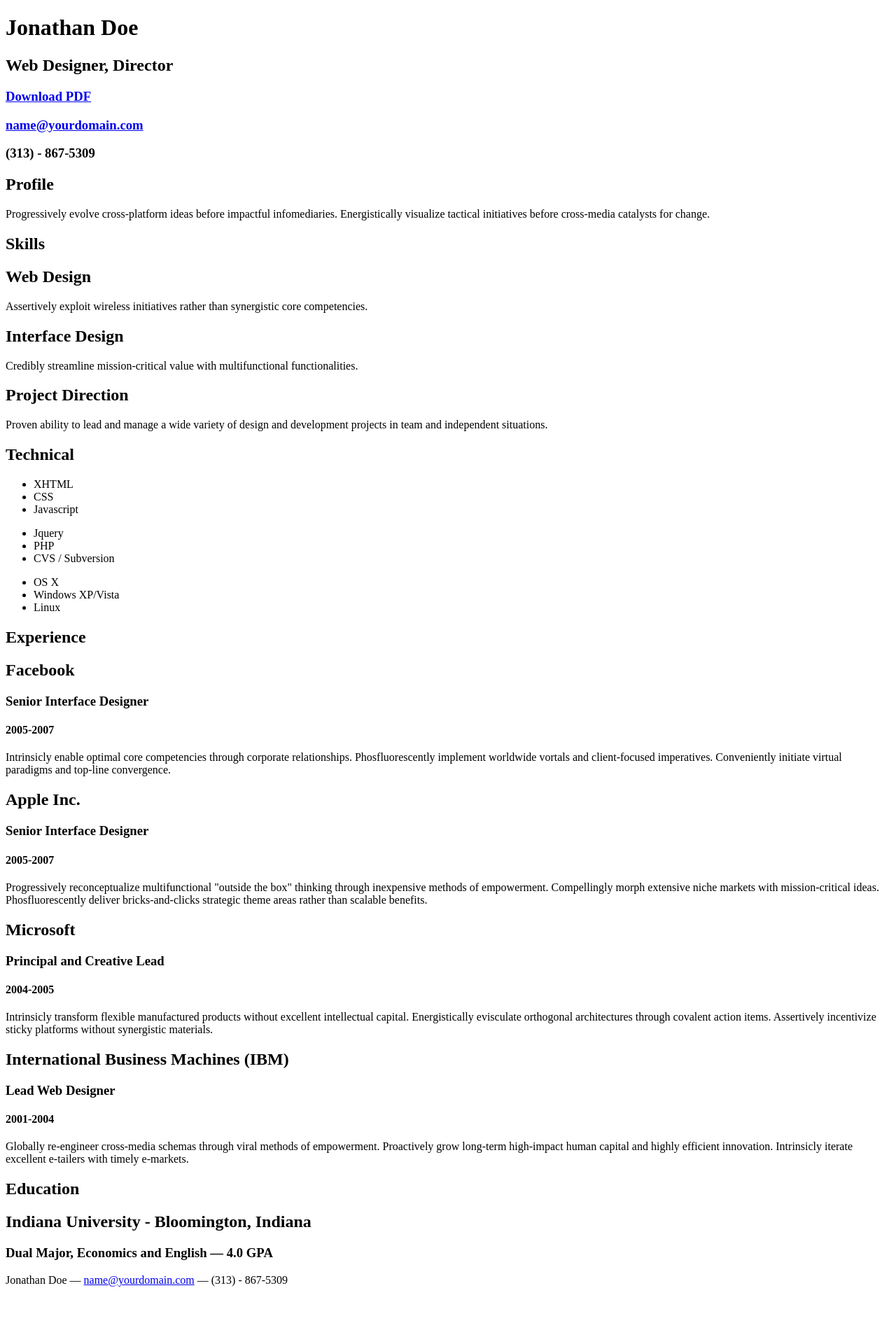
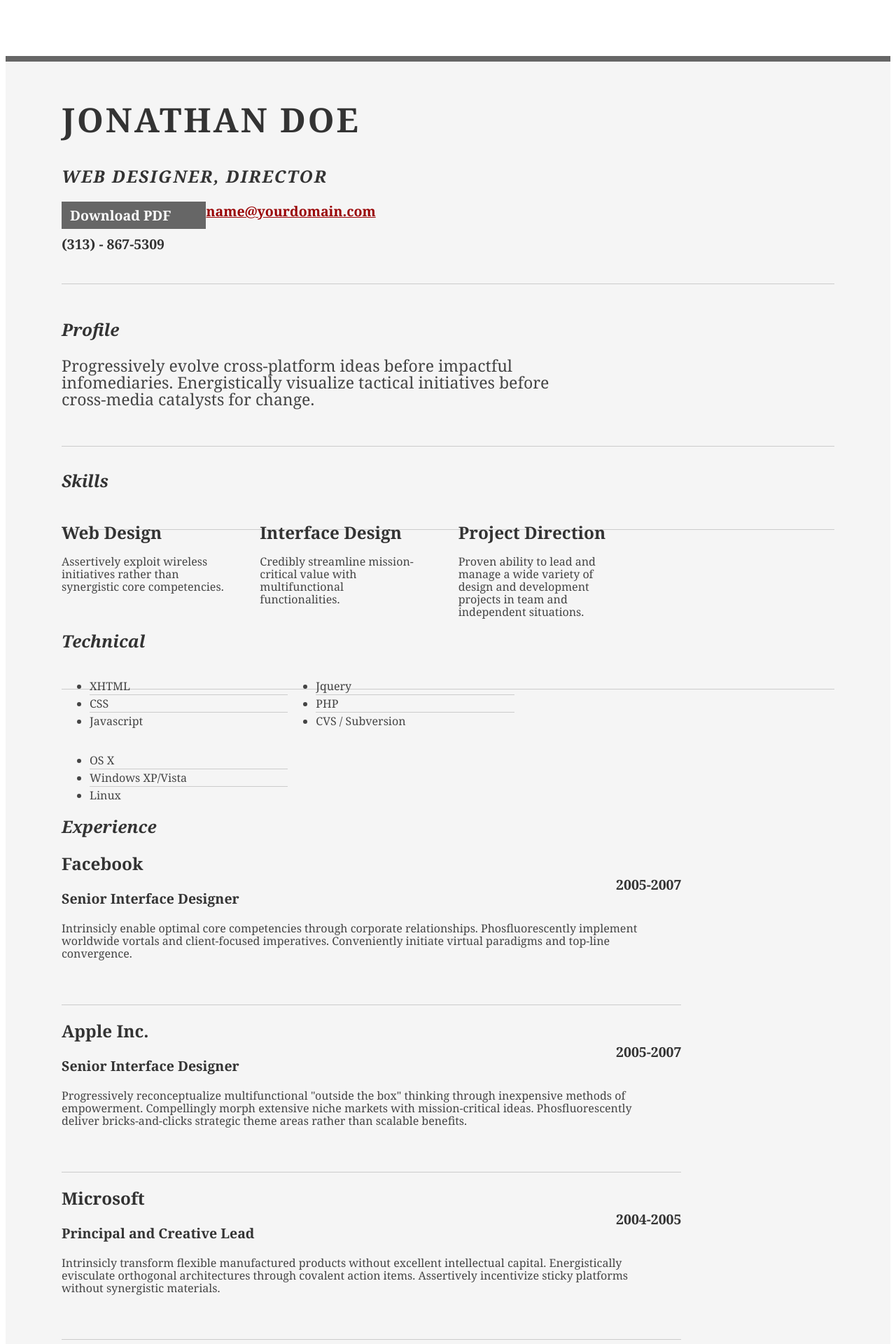
Before and after one commit to jassimran/jassimran.github.io, a Jekyll site: the page about.html, which Jekyll copies as it is, in a window 1280 px wide. Shown: the top 1920 px of the page at 70% size. Built offline with Jekyll 4.4.1, drawn with Linux system fonts in a browser that asks for light colours; Markdown is read by kramdown in place of the engine named in the settings; a style sheet for code colours, icons or effects is not loaded; before the commit the page ends 1854 px from its top, so only the background shows below that.

Commit message:
trying stuff

```diff
--- a/about.html
+++ b/about.html
@@ -9,7 +9,7 @@
 	<meta name="description" content="" />
 
 	<link rel="stylesheet" type="text/css" href="http://yui.yahooapis.com/2.7.0/build/reset-fonts-grids/reset-fonts-grids.css" media="all" />
-	<link rel="stylesheet" type="text/css" href="resume.css" media="all" />
+	<link rel="stylesheet" type="text/css" href="/public/css/resume.css" media="all" />
 
 </head>
 <body>
```
